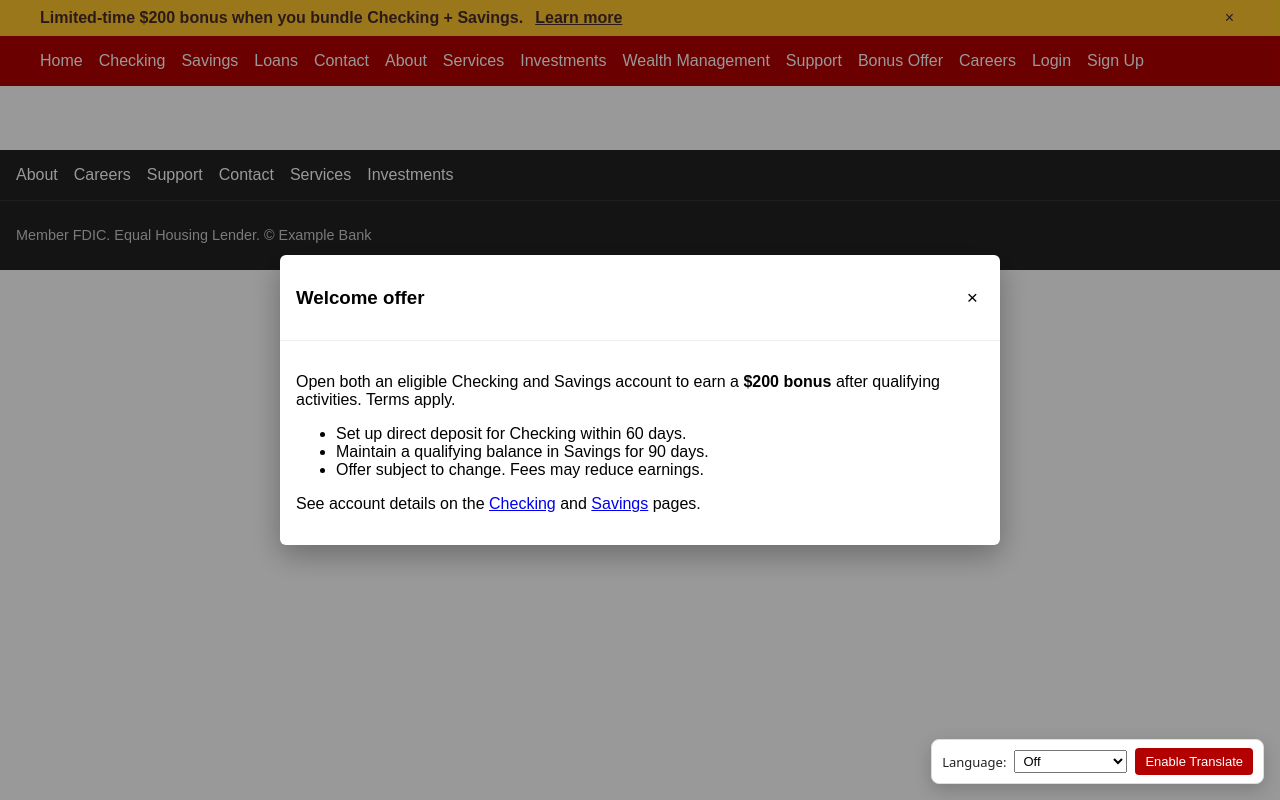
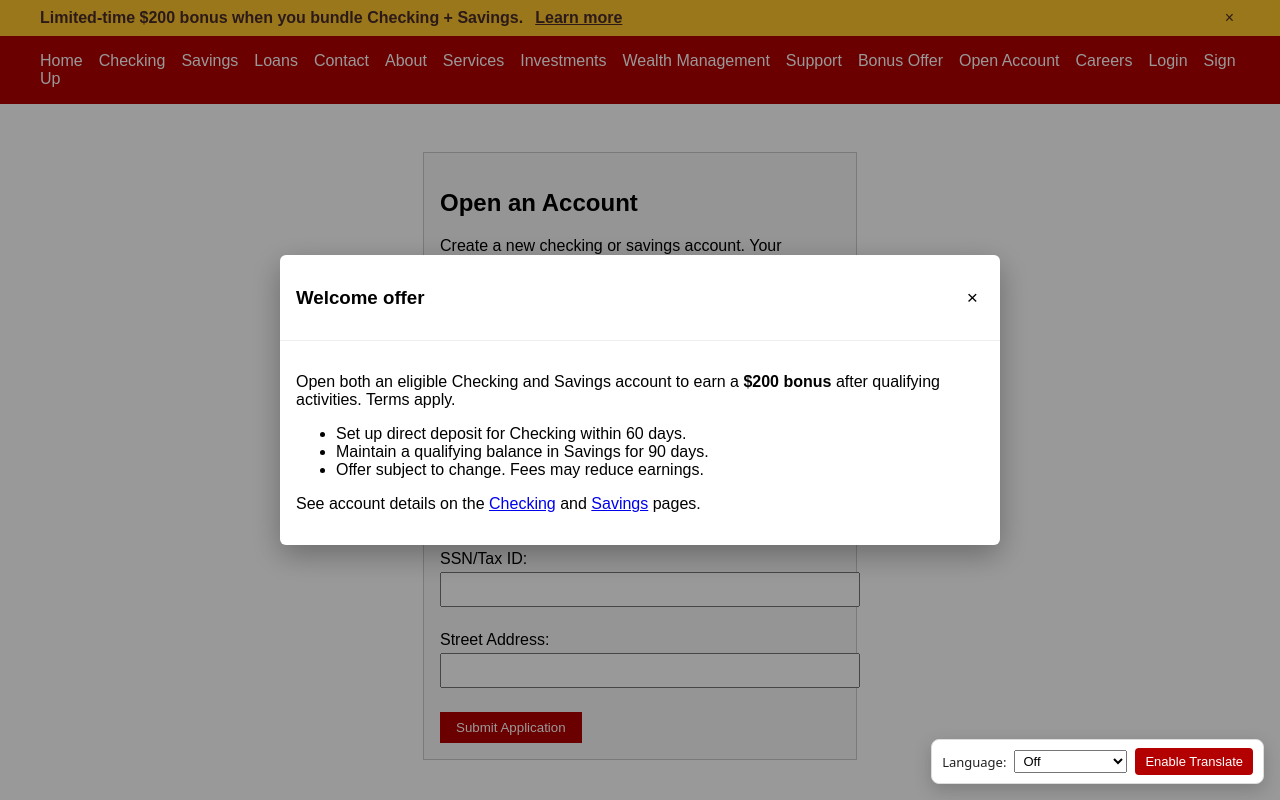
Before and after one commit to samgivian/languageTranslationPOC, a React (Vite) app: page /open-account in a window 1280 px wide. Shown: the top 800 px of the page. Built offline with nearby package versions, Linux system fonts and the light colour scheme.

Commit message:
added pmask

```diff
--- a/public/translator.js
+++ b/public/translator.js
@@ -4,7 +4,7 @@
     BATCH_SIZE: 80,
     MAX_RETRIES: 1,
     VISIBLE_ONLY: false,
-    SKIP_SELECTORS: ["[data-no-translate]", ".no-l10n"],
+    SKIP_SELECTORS: ["[data-no-translate]", ".no-l10n", ".p-mask"],
     PSEUDO_ATTRS: ["data-i18n-before", "data-i18n-after"],
     LOG_ENDPOINT: null, // set to '/log' on a server that supports it
     SHOW_UI: true // show built-in language control (button + selector)
@@ -192,10 +192,18 @@
     return out;
   }
 
-  function collectPseudoAttrItems(root, attrNames) {
+  function collectPseudoAttrItems(root, attrNames, skipSelectors) {
     const items = [];
+    let skipSet = null;
+    if (skipSelectors && skipSelectors.length) {
+      skipSet = new Set(root.querySelectorAll(skipSelectors.join(",")));
+    }
     for (const attr of attrNames) {
       root.querySelectorAll("[" + attr + "]").forEach(el => {
+        if (skipSet) {
+          // Skip if this element is inside any skip island
+          for (const island of skipSet) { if (island.contains(el)) return; }
+        }
         const v = el.getAttribute(attr);
         if (v && v.trim()) items.push({ kind: "attr", el, attr, value: v });
       });
@@ -398,7 +406,7 @@
         trailing: raw.match(/\s*$/)[0]
       };
     });
-    const attrItems = collectPseudoAttrItems(document, CONFIG.PSEUDO_ATTRS);
+    const attrItems = collectPseudoAttrItems(document, CONFIG.PSEUDO_ATTRS, CONFIG.SKIP_SELECTORS);
     const allItems = [...textItems, ...attrItems];
     if (!allItems.length) return;
 
--- a/src/App.jsx
+++ b/src/App.jsx
@@ -17,6 +17,7 @@ import Login from './pages/Login.jsx';
 import Signup from './pages/Signup.jsx';
 import WealthManagement from './pages/WealthManagement.jsx';
 import BonusOffer from './pages/BonusOffer.jsx';
+import OpenAccount from './pages/OpenAccount.jsx';
 
 export default function App() {
   return (
@@ -40,6 +41,7 @@ export default function App() {
           <Route path="/login" element={<Login />} />
           <Route path="/signup" element={<Signup />} />
           <Route path="/bonus" element={<BonusOffer />} />
+          <Route path="/open-account" element={<OpenAccount />} />
         </Routes>
       </main>
       <Footer />
--- a/src/components/Header.jsx
+++ b/src/components/Header.jsx
@@ -16,6 +16,7 @@ export default function Header() {
         <Link to="/wealth">Wealth Management</Link>
         <Link to="/support">Support</Link>
         <Link to="/bonus">Bonus Offer</Link>
+        <Link to="/open-account">Open Account</Link>
         <Link to="/careers">Careers</Link>
         <Link to="/login">Login</Link>
         <Link to="/signup">Sign Up</Link>
--- /dev/null
+++ b/src/pages/OpenAccount.jsx
@@ -0,0 +1,50 @@
+import React, { useState } from 'react';
+
+export default function OpenAccount() {
+  const [submitted, setSubmitted] = useState(false);
+
+  const onSubmit = (e) => {
+    e.preventDefault();
+    // Demo only: do not actually send data anywhere
+    setSubmitted(true);
+  };
+
+  return (
+    <section className="auth-form">
+      <h1>Open an Account</h1>
+      <p>
+        Create a new checking or savings account. Your sensitive details are protected and will not be sent for translation.
+      </p>
+      {!submitted ? (
+        <form onSubmit={onSubmit}>
+          <label>
+            Full Name:
+            <input className="p-mask" type="text" name="fullName" autoComplete="name" required />
+          </label>
+          <label>
+            Email:
+            <input className="p-mask" type="email" name="email" autoComplete="email" required />
+          </label>
+          <label>
+            Phone:
+            <input className="p-mask" type="tel" name="phone" autoComplete="tel" required />
+          </label>
+          <label>
+            SSN/Tax ID:
+            <input className="p-mask" type="password" name="ssn" autoComplete="off" inputMode="numeric" />
+          </label>
+          <label>
+            Street Address:
+            <input className="p-mask" type="text" name="address" autoComplete="street-address" />
+          </label>
+          <button type="submit">Submit Application</button>
+        </form>
+      ) : (
+        <div>
+          <h2>Application submitted</h2>
+          <p>We received your information. A banker will contact you shortly.</p>
+        </div>
+      )}
+    </section>
+  );
+}
```
